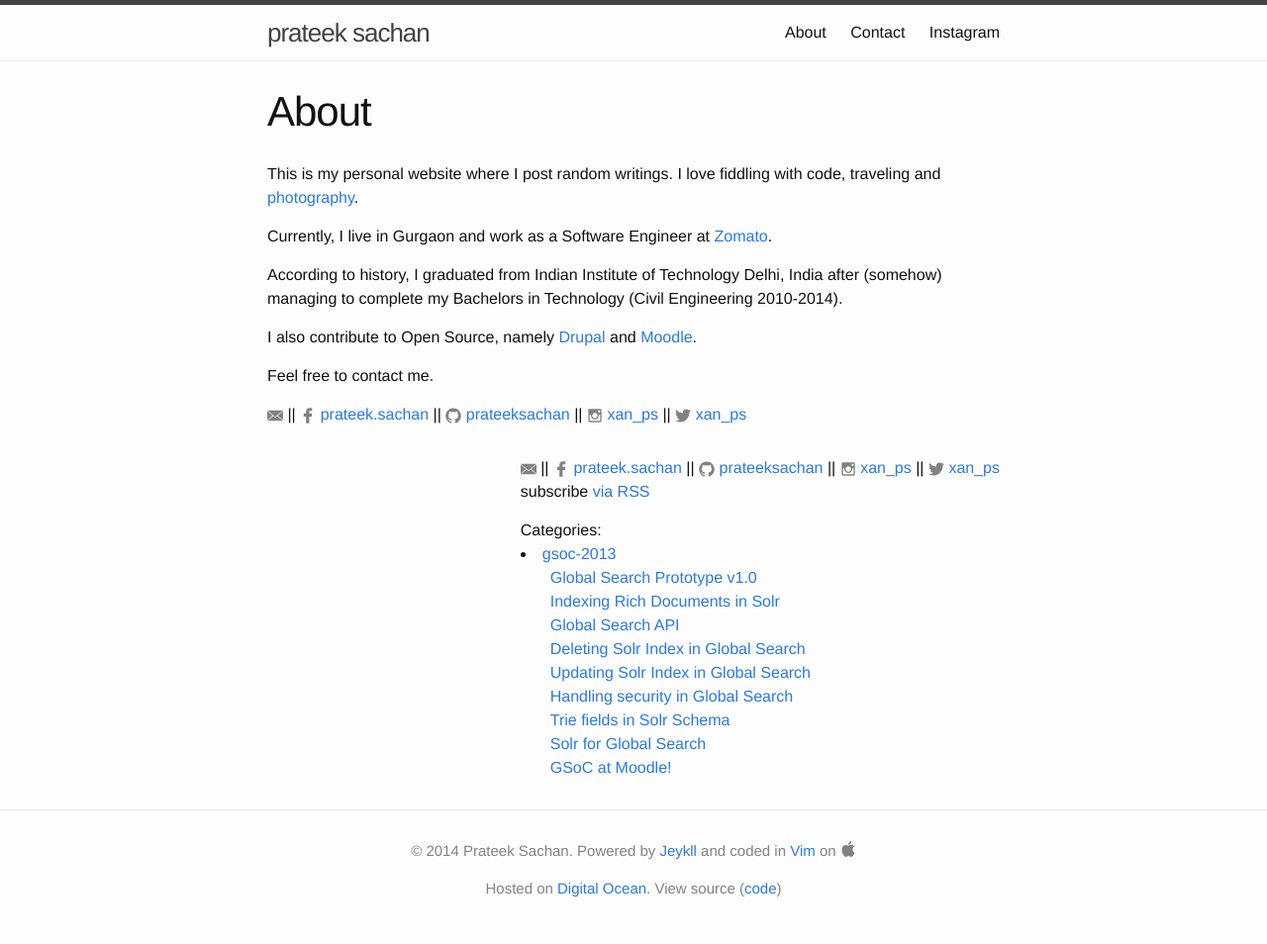
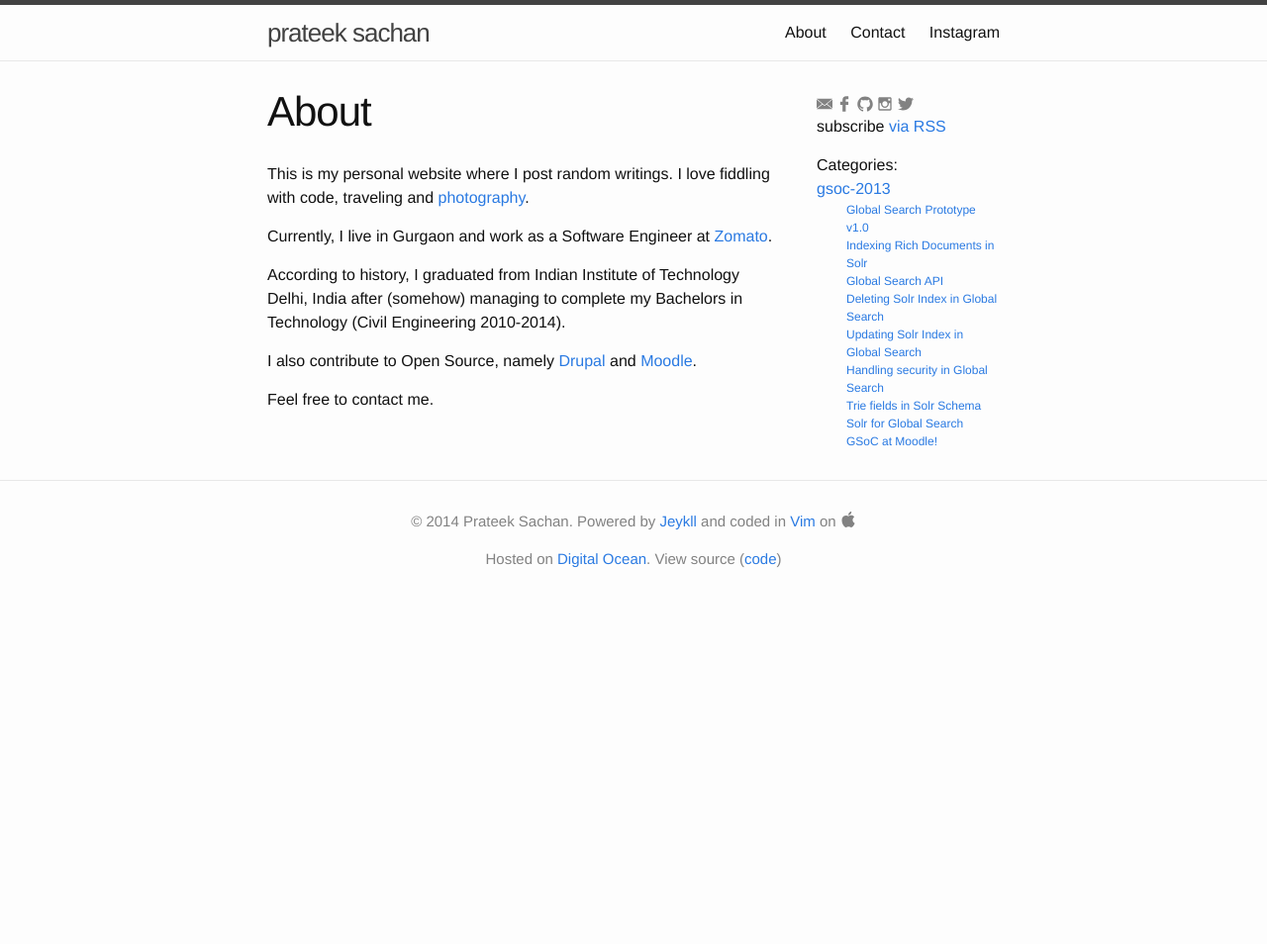
Before and after one commit to prateeksachan/prateeksachan, a Jekyll site: the page built from about.md, in a window 1280 px wide. Shown: the whole page at 99% size. Built offline with Jekyll 4.4.1, drawn with Linux system fonts in a browser that asks for light colours; after the commit the page ends 900 px from its top, so only the background shows below that.

Commit message:
CSS changes

```diff
--- a/_includes/svg-icons.html
+++ b/_includes/svg-icons.html
@@ -1,15 +1,15 @@
 
 <a href="mailto:{{ site.email }}">{% include svg-icons/email.html %}
-</a> ||
+</a>
 <a href="https://facebook.com/{{ site.facebook_username }}">{% include svg-icons/facebook.html %}
-    <span class="username">{{ site.facebook_username }}</span>
-</a> ||
+    <span class="username"></span>
+</a>
 <a href="https://github.com/{{ site.github_username }}">{% include svg-icons/github.html %}
-  <span class="username">{{ site.github_username }}</span>
-</a> ||
+  <span class="username"></span>
+</a>
 <a href="http://instagram.com/{{ site.instagram_username }}">{% include svg-icons/instagram.html %}
-    <span class="username">{{ site.instagram_username }}</span>
-</a> ||
+    <span class="username"></span>
+</a>
 <a href="https://twitter.com/{{ site.twitter_username }}">{% include svg-icons/twitter.html %}
-  <span class="username">{{ site.twitter_username }}</span>
+  <span class="username"></span>
 </a>
--- a/_sass/_base.scss
+++ b/_sass/_base.scss
@@ -100,6 +100,7 @@
     &:hover {
         color: $link-color;
         text-decoration: none;
+
     }
 }
 
@@ -209,3 +210,60 @@
 ul li p {
     margin-bottom: 5px;
 }
+.clr {
+    margin:10px 0 10px 0;
+    background: rgb(120, 120, 120);
+    background: rgba(0, 0, 0, 0.15);
+    height: 1px;
+    width: 100%;
+    -moz-box-shadow: 1px 1px 2px 0px #EEE;
+    -webkit-box-shadow: 1px 1px 2px 0px #EEE;
+    box-shadow:1px 1px 2px 0px #EEE;
+}
+
+/**
+ * Tags
+ */
+#tags {
+    font-size: $small-font-size;
+    .entry-date {
+        color: #AAAAAA;
+        font-family: Monaco, "Courier New", monospace;
+    }
+
+    .tag-box {
+        list-style: none;
+        margin: 0;
+        padding: 4px 0;
+        overflow: hidden;
+    }
+
+    .tag-box:before, .tag-box:after {
+        display: table;
+        content: "";
+        line-height: 0;
+    }
+
+    .tag-box.inline li {
+        float: left;
+        font-size: 14px;
+        font-size: 0.875rem;
+        line-height: 2.5;
+    }
+
+    .tag-box a {
+        padding: 4px 6px;
+        margin: 2px;
+        background-color: #e6e6e6;
+        -webkit-border-radius: 4px;
+        -moz-border-radius: 4px;
+        border-radius: 4px;
+        text-decoration: none;
+    }
+
+    .tag-box a span {
+        vertical-align: super;
+        font-size: 10px;
+        font-size: 0.625rem;
+    }
+}
--- a/_sass/_layout.scss
+++ b/_sass/_layout.scss
@@ -21,6 +21,14 @@
     &:visited {
         color: $grey-color-dark;
     }
+
+    &:hover {
+        -webkit-transition: -webkit-transform .3s ease-out;
+        -moz-transition:    -moz-transform .3s ease-out;
+        -o-transition:      -o-transform .3s ease-out;
+        transition:         transform .3s ease-out;
+
+    }
 }
 
 .site-nav {
@@ -29,6 +37,15 @@
 
     .menu-icon {
         display: none;
+    }
+
+    a:hover {
+        color: $link-color;
+        -webkit-transition: -webkit-transform .3s ease-out;
+        -moz-transition:    -moz-transform .3s ease-out;
+        -o-transition:      -o-transform .3s ease-out;
+        transition:         transform .3s ease-out;
+
     }
 
     .page-link {
@@ -196,10 +213,34 @@
 }
 
 
+/**
+ * Home
+ */
+.home {
+    width: 70%;
+}
+
+/**
+ * Sidebar
+ */
+.sidebar {
+    width: 25%;
+}
+
+.sidebar li {
+    list-style: none;
+}
+
+.sidebar ul li {
+    font-size: $tiny-font-size;
+}
 
 /**
  * Posts
  */
+.post {
+    width: 70%;
+}
 .post-header {
     margin-bottom: $spacing-unit;
 }
@@ -241,3 +282,7 @@
         }
     }
 }
+
+.instagram-feed {
+    font-size: 0;
+}
--- a/about.md
+++ b/about.md
@@ -13,4 +13,3 @@
 I also contribute to Open Source, namely [Drupal](https://drupal.org) and [Moodle](https://moodle.org).
 
 Feel free to contact me.
-{% include svg-icons.html %}
--- a/css/main.scss
+++ b/css/main.scss
@@ -9,6 +9,7 @@
 $base-font-family: Helvetica, Arial, sans-serif;
 $base-font-size:   16px;
 $small-font-size:  $base-font-size * 0.875;
+$tiny-font-size:  $base-font-size * 0.75;
 $base-line-height: 1.5;
 
 $spacing-unit:     30px;
```
